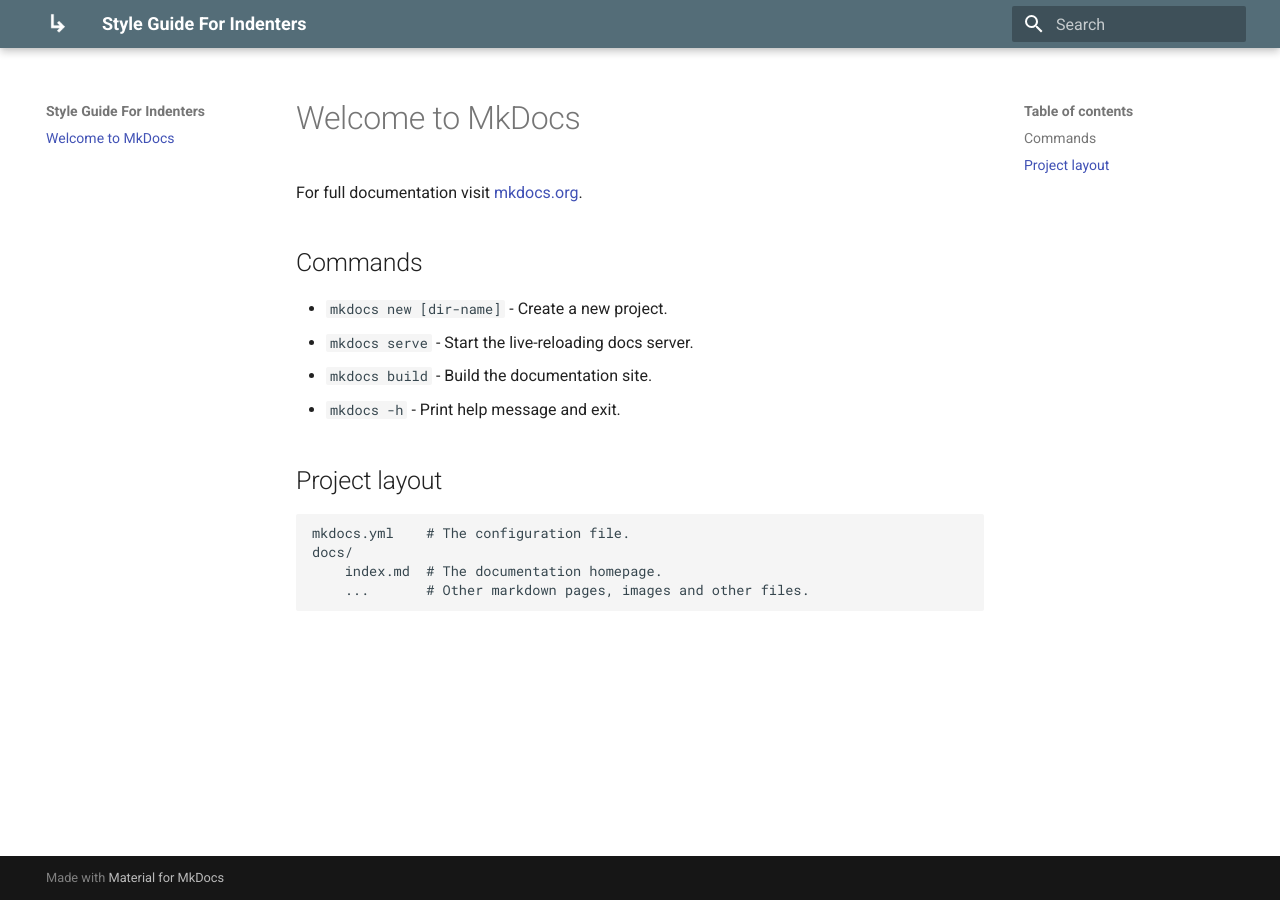
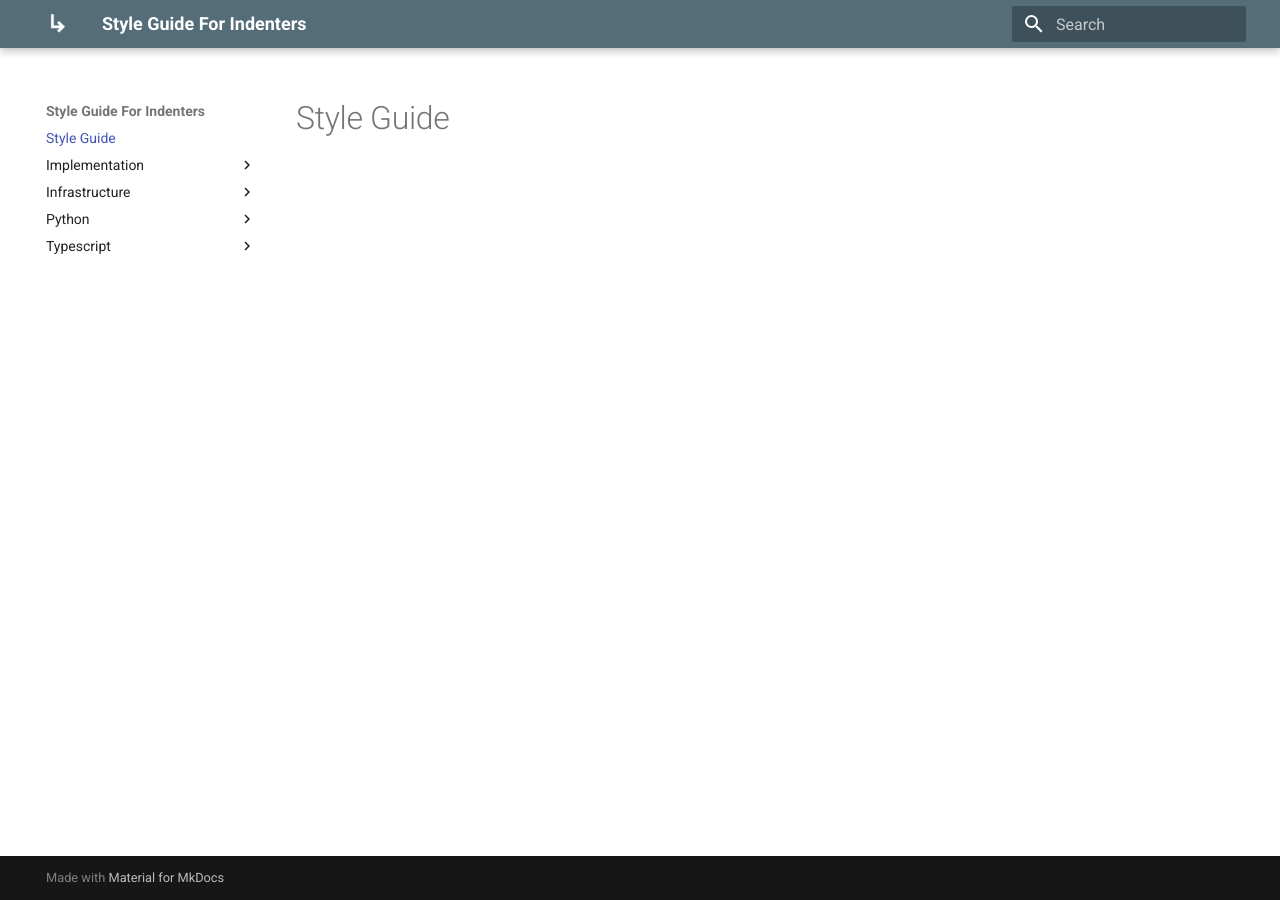
Before and after one commit to indentcorp/style-guide, an MkDocs documentation site: the page built from docs/index.md, in a window 1280 px wide. Built offline with MkDocs 1.6.1 and Material for MkDocs 9.7.7, drawn with Linux system fonts in a browser that asks for light colours.

Commit message:
Add docs

```diff
--- a/docs/index.md
+++ b/docs/index.md
@@ -1,17 +1 @@
-# Welcome to MkDocs
-
-For full documentation visit [mkdocs.org](https://www.mkdocs.org).
-
-## Commands
-
-* `mkdocs new [dir-name]` - Create a new project.
-* `mkdocs serve` - Start the live-reloading docs server.
-* `mkdocs build` - Build the documentation site.
-* `mkdocs -h` - Print help message and exit.
-
-## Project layout
-
-    mkdocs.yml    # The configuration file.
-    docs/
-        index.md  # The documentation homepage.
-        ...       # Other markdown pages, images and other files.
+# Style Guide
```
Also changed, not shown: docs/implementation/grpc.md (added, +1 -0 lines), docs/implementation/rest-api.md (added, +1 -0 lines), docs/infrastructure/github_actions.md (added, +1 -0 lines), docs/infrastructure/microservices.md (added, +1 -0 lines), docs/infrastructure/terraform.md (added, +1 -0 lines), docs/python/django.md (added, +1 -0 lines), docs/python/fastapi.md (added, +1 -0 lines), docs/python/python.md (added, +8 -0 lines), docs/typescript/react.md (added), docs/typescript/typescript.md (added).
